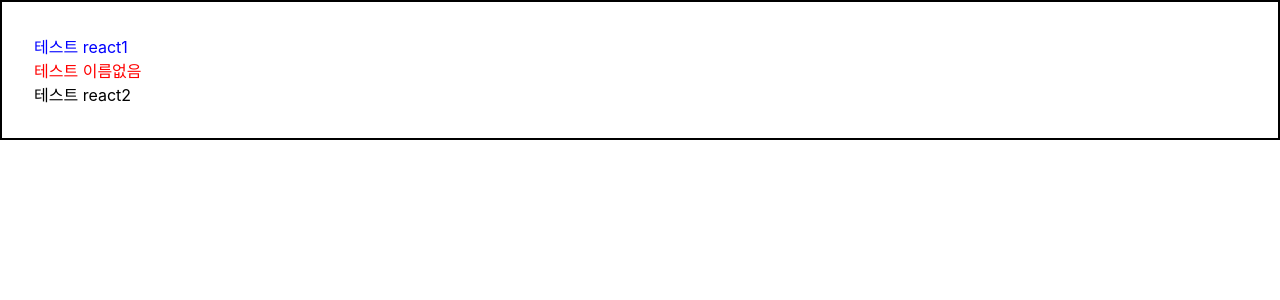
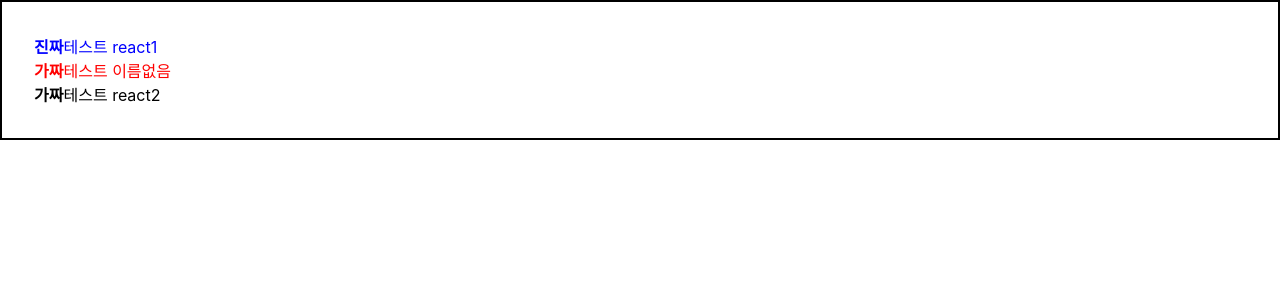
Before and after one commit to ryudongjae/script_language, a React (Create React App) app: page / in a window 1280 px wide. Shown: the top 300 px of the page. Built offline with nearby package versions, Linux system fonts and the light colour scheme.

Commit message:
조건부 렌더링

```diff
--- a/src/App.js
+++ b/src/App.js
@@ -7,9 +7,9 @@ function App() {
     return (
       <Wrapper>
         {/* Test라는 컴포넌트를 내보낸다. */}
-        <Test name="react1" color="blue"/>
-        <Test color="red"/>
-        <Test name="react2"/>
+        <Test name="react1" color="blue" isSpecial={true}/>
+        <Test color="red" cisSpecial={false}/>
+        <Test name="react2" isSpecial={false}/>
       </Wrapper>
     );
 }
--- a/src/Test.js
+++ b/src/Test.js
@@ -1,15 +1,17 @@
 //리엑트 컴포넌트 만들때
 import React from "react";
 
-function Test({color , name}){
-    return <div style={{color}}> 테스트 {name}</div>
+function Test({color , name, isSpecial}){
+    return <div style={{color}}>
+        {isSpecial ? <b>진짜</b>: <b>가짜</b>}
+         테스트 {name}
+         </div>
 }
 
 
 // props 를 지정하지 않았을떄 기본적으로 사용하는 설정값
 Test.defaultProps = {
-    name: '이름없음'
-    ,color : 'black'
+    name: '이름없음' ,color : 'black'
 }
 
 //Test 컴포넌터를 내보낸다. 다른 컴포넌트에서 불러와서 사용이 가능하다.
```
